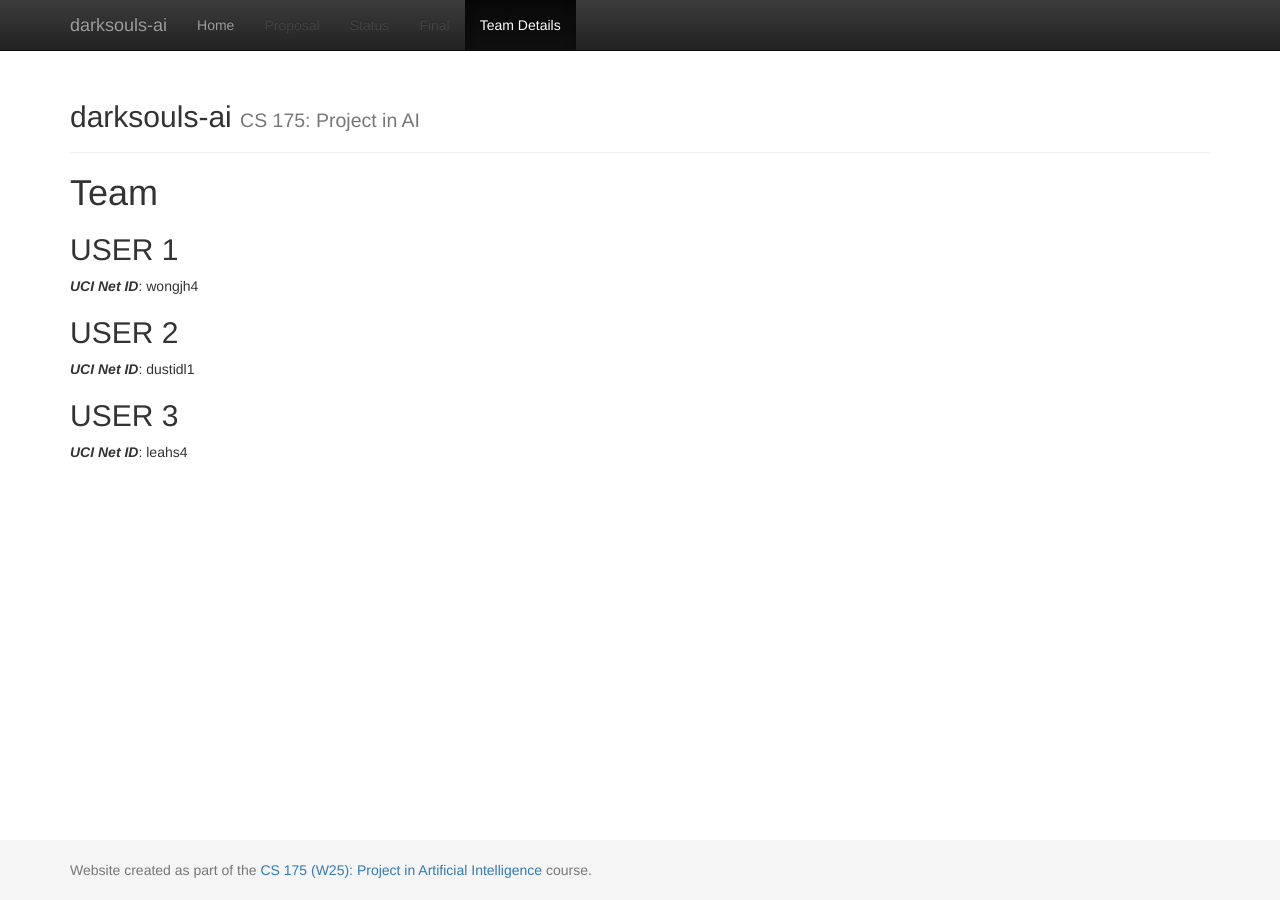
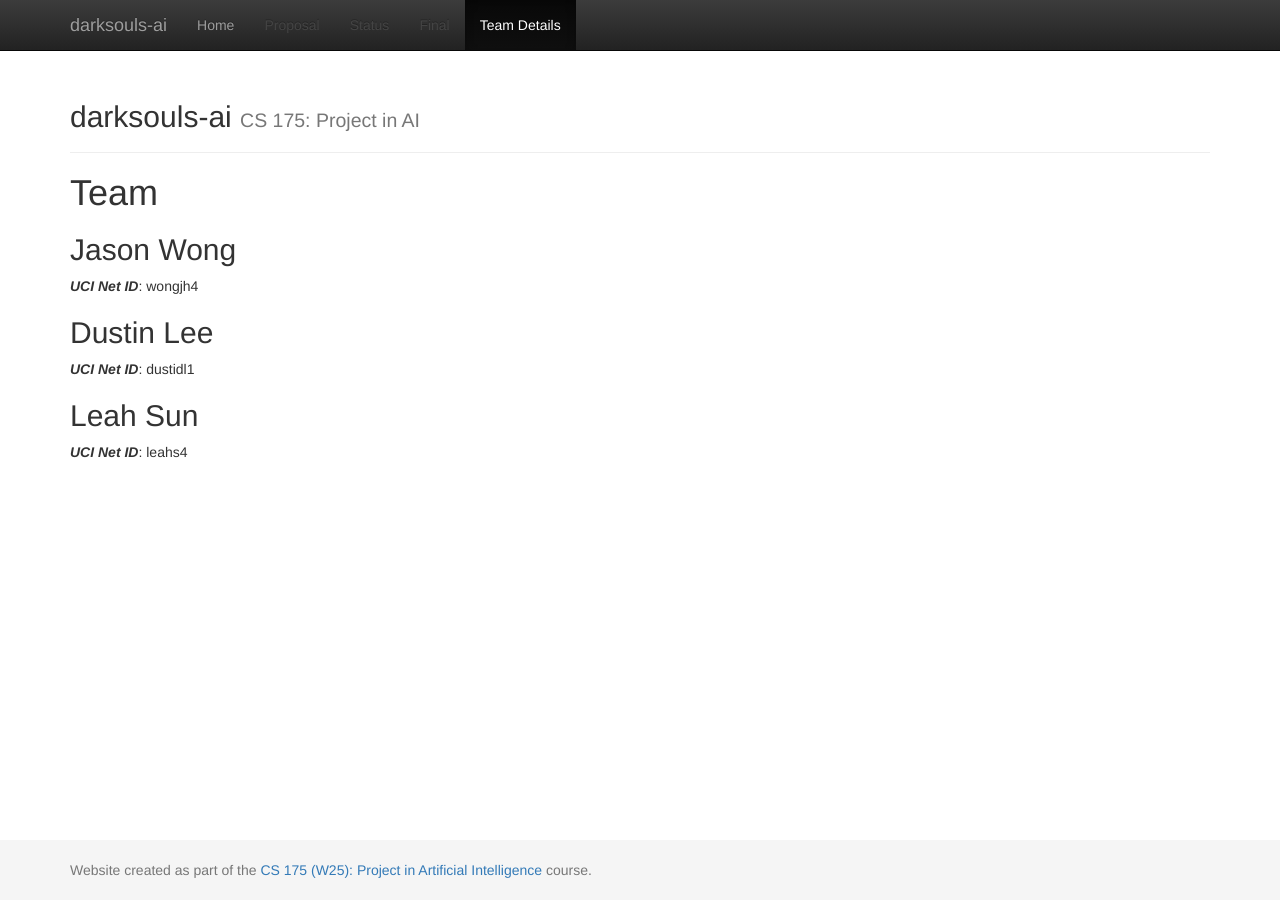
Before and after one commit to dustinlgit/darksouls-ai, a Jekyll site: the page built from docs/team.md, in a window 1280 px wide. Built offline with Jekyll 4.4.1, drawn with Linux system fonts in a browser that asks for light colours.

Commit message:
add names to team.md

```diff
--- a/docs/team.md
+++ b/docs/team.md
@@ -6,11 +6,11 @@ title:  Team
 # {{ page.title }}
 
 
-## USER 1
+## Jason Wong
 ***UCI Net ID***: wongjh4
 
-## USER 2
+## Dustin Lee
 ***UCI Net ID***: dustidl1
 
-## USER 3
+## Leah Sun
 ***UCI Net ID***: leahs4
```
